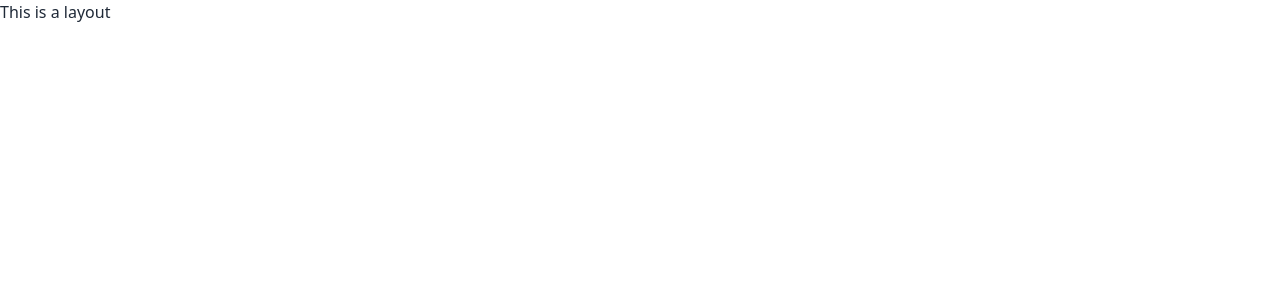
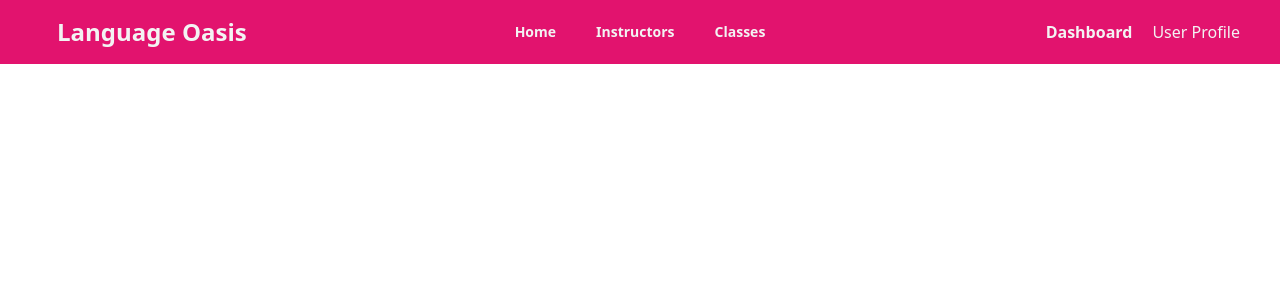
Before and after one commit to mirza-mohibul-hasan/language-oasis-client, a React (Vite) app: page / in a window 1280 px wide. Shown: the top 300 px of the page. Built offline with nearby package versions, Linux system fonts and the light colour scheme.

Commit message:
Navbar added

```diff
--- a/package.json
+++ b/package.json
@@ -14,6 +14,7 @@
     "match-sorter": "^6.3.1",
     "react": "^18.2.0",
     "react-dom": "^18.2.0",
+    "react-icons": "^4.9.0",
     "react-router-dom": "^6.12.1",
     "sort-by": "^1.2.0"
   },
--- a/src/App.css
+++ b/src/App.css
@@ -1,3 +1,10 @@
+#logo {
+  color: #e2136e;
+  color: #333;
+  color: #f3f3f3;
+  color: #dc3545
+}
+
 /* #root {
   max-width: 1280px;
   margin: 0 auto;
@@ -5,12 +12,7 @@
   text-align: center;
 }
 
-.logo {
-  height: 6em;
-  padding: 1.5em;
-  will-change: filter;
-  transition: filter 300ms;
-}
+
 .logo:hover {
   filter: drop-shadow(0 0 2em #646cffaa);
 }
--- a/src/App.jsx
+++ b/src/App.jsx
@@ -1,6 +1,4 @@
 import { useState } from 'react'
-import reactLogo from './assets/react.svg'
-import viteLogo from '/vite.svg'
 import './App.css'
 
 function App() {
--- a/src/layout/Main.jsx
+++ b/src/layout/Main.jsx
@@ -1,9 +1,13 @@
 // import React from 'react';
+
+import { Outlet } from "react-router-dom";
+import NavigationBar from "../pages/Shared/NavigationBar/NavigationBar";
 
 const Main = () => {
     return (
-        <div>
-            <h1>This is a layout</h1>
+        <div className="">
+            <NavigationBar></NavigationBar>
+            <Outlet></Outlet>
         </div>
     );
 };
--- a/src/main.jsx
+++ b/src/main.jsx
@@ -1,6 +1,5 @@
 import React from 'react'
 import ReactDOM from 'react-dom/client'
-import App from './App.jsx'
 import './index.css'
 import { RouterProvider } from 'react-router-dom'
 import router from './routes/Routes.jsx'
--- /dev/null
+++ b/src/pages/Shared/Footer.jsx/Footer.jsx
@@ -0,0 +1,42 @@
+const Footer = () => {
+    return (
+        <>
+            <footer className="footer p-10 bg-base-200 text-base-content">
+                <div>
+                    <span className="footer-title">Services</span>
+                    <a className="link link-hover">Branding</a>
+                    <a className="link link-hover">Design</a>
+                    <a className="link link-hover">Marketing</a>
+                    <a className="link link-hover">Advertisement</a>
+                </div>
+                <div>
+                    <span className="footer-title">Company</span>
+                    <a className="link link-hover">About us</a>
+                    <a className="link link-hover">Contact</a>
+                    <a className="link link-hover">Jobs</a>
+                    <a className="link link-hover">Press kit</a>
+                </div>
+                <div>
+                    <span className="footer-title">Legal</span>
+                    <a className="link link-hover">Terms of use</a>
+                    <a className="link link-hover">Privacy policy</a>
+                    <a className="link link-hover">Cookie policy</a>
+                </div>
+            </footer>
+            <footer className="footer px-10 py-4 border-t bg-base-200 text-base-content border-base-300">
+                <div className="items-center grid-flow-col">
+                    <svg width="24" height="24" viewBox="0 0 24 24" xmlns="http://www.w3.org/2000/svg" fillRule="evenodd" clip-rule="evenodd" className="fill-current"><path d="M22.672 15.226l-2.432.811.841 2.515c.33 1.019-.209 2.127-1.23 2.456-1.15.325-2.148-.321-2.463-1.226l-.84-2.518-5.013 1.677.84 2.517c.391 1.203-.434 2.542-1.831 2.542-.88 0-1.601-.564-1.86-1.314l-.842-2.516-2.431.809c-1.135.328-2.145-.317-2.463-1.229-.329-1.018.211-2.127 1.231-2.456l2.432-.809-1.621-4.823-2.432.808c-1.355.384-2.558-.59-2.558-1.839 0-.817.509-1.582 1.327-1.846l2.433-.809-.842-2.515c-.33-1.02.211-2.129 1.232-2.458 1.02-.329 2.13.209 2.461 1.229l.842 2.515 5.011-1.677-.839-2.517c-.403-1.238.484-2.553 1.843-2.553.819 0 1.585.509 1.85 1.326l.841 2.517 2.431-.81c1.02-.33 2.131.211 2.461 1.229.332 1.018-.21 2.126-1.23 2.456l-2.433.809 1.622 4.823 2.433-.809c1.242-.401 2.557.484 2.557 1.838 0 .819-.51 1.583-1.328 1.847m-8.992-6.428l-5.01 1.675 1.619 4.828 5.011-1.674-1.62-4.829z"></path></svg>
+                    <p>ACME Industries Ltd. <br />Providing reliable tech since 1992</p>
+                </div>
+                <div className="md:place-self-center md:justify-self-end">
+                    <div className="grid grid-flow-col gap-4">
+                        <a><svg xmlns="http://www.w3.org/2000/svg" width="24" height="24" viewBox="0 0 24 24" className="fill-current"><path d="M24 4.557c-.883.392-1.832.656-2.828.775 1.017-.609 1.798-1.574 2.165-2.724-.951.564-2.005.974-3.127 1.195-.897-.957-2.178-1.555-3.594-1.555-3.179 0-5.515 2.966-4.797 6.045-4.091-.205-7.719-2.165-10.148-5.144-1.29 2.213-.669 5.108 1.523 6.574-.806-.026-1.566-.247-2.229-.616-.054 2.281 1.581 4.415 3.949 4.89-.693.188-1.452.232-2.224.084.626 1.956 2.444 3.379 4.6 3.419-2.07 1.623-4.678 2.348-7.29 2.04 2.179 1.397 4.768 2.212 7.548 2.212 9.142 0 14.307-7.721 13.995-14.646.962-.695 1.797-1.562 2.457-2.549z"></path></svg></a>
+                        <a><svg xmlns="http://www.w3.org/2000/svg" width="24" height="24" viewBox="0 0 24 24" className="fill-current"><path d="M19.615 3.184c-3.604-.246-11.631-.245-15.23 0-3.897.266-4.356 2.62-4.385 8.816.029 6.185.484 8.549 4.385 8.816 3.6.245 11.626.246 15.23 0 3.897-.266 4.356-2.62 4.385-8.816-.029-6.185-.484-8.549-4.385-8.816zm-10.615 12.816v-8l8 3.993-8 4.007z"></path></svg></a>
+                        <a><svg xmlns="http://www.w3.org/2000/svg" width="24" height="24" viewBox="0 0 24 24" className="fill-current"><path d="M9 8h-3v4h3v12h5v-12h3.642l.358-4h-4v-1.667c0-.955.192-1.333 1.115-1.333h2.885v-5h-3.808c-3.596 0-5.192 1.583-5.192 4.615v3.385z"></path></svg></a>
+                    </div>
+                </div>
+            </footer></>
+    );
+};
+
+export default Footer;
--- /dev/null
+++ b/src/pages/Shared/NavigationBar/NavigationBar.jsx
@@ -0,0 +1,35 @@
+import { NavLink } from "react-router-dom";
+import { GoThreeBars } from "react-icons/go";
+const NavigationBar = () => {
+    const navItems = <>
+        <NavLink to='/' className='font-bold mx-5 my-2 md:my-0 hover:border'>Home</NavLink>
+        <NavLink to='/' className='font-bold mx-5 my-2 md:my-0 hover:border'>Instructors</NavLink>
+        <NavLink to='/' className='font-bold mx-5 my-2 md:my-0 hover:border'>Classes</NavLink>
+    </>
+    return (
+        <div className="navbar bg-[#e2136e] text-[#f3f3f3] lg:px-10">
+            <div className="navbar-start">
+                <div className="dropdown">
+                    <label tabIndex={0} className="btn btn-ghost lg:hidden">
+                        <GoThreeBars className="text-3xl"></GoThreeBars>
+                    </label>
+                    <ul tabIndex={0} className="menu menu-sm dropdown-content mt-3 p-2 shadow bg-base-100 rounded-box w-52">
+                        {navItems}
+                    </ul>
+                </div>
+                <p className="btn btn-ghost normal-case text-2xl">Language Oasis</p>
+            </div>
+            <div className="navbar-center hidden lg:flex">
+                <ul className="menu menu-horizontal px-1">
+                    {navItems}
+                </ul>
+            </div>
+            <div className="navbar-end">
+                <NavLink to='/' className='font-bold mx-5 my-2 md:my-0 hover:border'>Dashboard</NavLink>
+                <p>User Profile</p>
+            </div>
+        </div>
+    );
+};
+
+export default NavigationBar;
```
Also changed, not shown: 1 other file (tests, documents, lock files or other folders).
